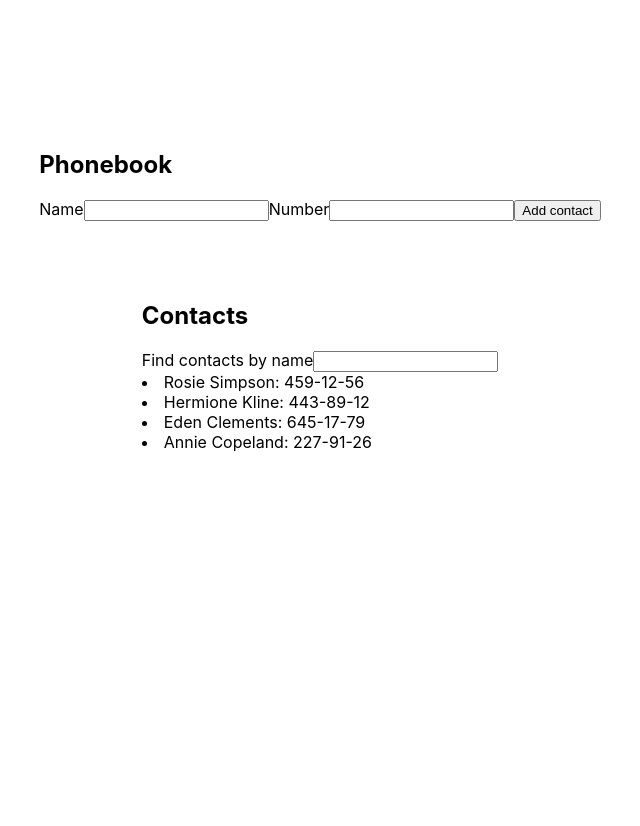
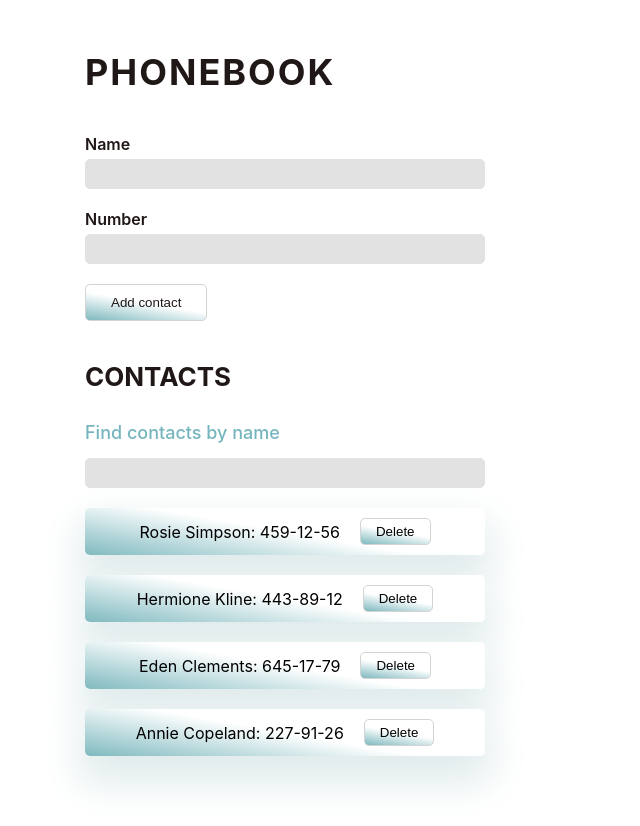
Before and after one commit to ChristinaFrantsova/goit-react-hw-08-phonebook, a React (Create React App) app: page / in a window 1280 px wide. Shown: the top 826 px of the page, without its empty margins (320-960 px from the left). Before the commit the page ends 800 px from the top, so only its background shows below. Built offline with nearby package versions, Linux system fonts and the light colour scheme.

Commit message:
Task-6, add PropTypes, styled

```diff
--- a/package.json
+++ b/package.json
@@ -12,6 +12,7 @@
     "react": "^18.1.0",
     "react-dom": "^18.1.0",
     "react-scripts": "5.0.1",
+    "styled-components": "^5.3.10",
     "web-vitals": "^2.1.3"
   },
   "scripts": {
--- a/src/components/App.jsx
+++ b/src/components/App.jsx
@@ -4,6 +4,7 @@ import { Component } from 'react';
 import ContactForm from './ContactForm/ContactForm';
 import ContactList from './ContactList/ContactList';
 import Filter from './Filter/Filter';
+import { Container, Title, Subtitle } from './App.styled';
 
 export class App extends Component {
   state = {
@@ -22,7 +23,7 @@ export class App extends Component {
     }));
   };
 
-  onFilterUpdate = event => {
+  filterUpdate = event => {
     this.setState({ filter: event.target.value });
   };
 
@@ -30,6 +31,12 @@ export class App extends Component {
     this.state.contacts.some(
       el => el.name.toLowerCase() === name.toLowerCase()
     );
+
+  deleteContact = id => {
+    this.setState(prevState => ({
+      contacts: prevState.contacts.filter(contact => contact.id !== id),
+    }));
+  };
 
   render() {
     // console.log(this.state.filter);
@@ -40,25 +47,22 @@ export class App extends Component {
     });
 
     return (
-      <div className="container">
-        <div>
-          <h2>Phonebook</h2>
+      <Container>
+        <Title>Phonebook</Title>
         <ContactForm
           contactAdd={this.contactAdd}
           checkedDublicateName={this.checkedDublicateName}
         />
-        </div>
-
-        <div>
-          <h2>Contacts</h2>
+        <Subtitle>Contacts</Subtitle>
         <Filter
-            htmlFor=""
-            value={this.state.filter}
-            onChange={this.onFilterUpdate}
+          filterValue={this.state.filter}
+          filterUpdate={this.filterUpdate}
         />
-          <ContactList contactAvailable={contactAvailable} />
-        </div>
-      </div>
+        <ContactList
+          contactAvailable={contactAvailable}
+          deleteContact={this.deleteContact}
+        />
+      </Container>
     );
   }
 }
--- /dev/null
+++ b/src/components/App.styled.jsx
@@ -0,0 +1,25 @@
+import styled from 'styled-components';
+
+export const Container = styled.div`
+  margin: 0 auto;
+  padding: 0px 15px 100px 15px;
+  width: 500px;
+`;
+
+export const Title = styled.h1`
+  font-size: 36px;
+  text-transform: uppercase;
+  font-weight: 800px;
+  letter-spacing: 2px;
+  color: #201717;
+  padding-top: 50px;
+  padding-bottom: 40px;
+`;
+
+export const Subtitle = styled.h2`
+  font-size: 26px;
+  text-transform: uppercase;
+  font-weight: 700px;
+  color: #201717;
+  margin-bottom: 30px;
+`;
--- a/src/components/ContactForm/ContactForm.jsx
+++ b/src/components/ContactForm/ContactForm.jsx
@@ -1,5 +1,6 @@
 import { Component } from 'react';
 import { nanoid } from 'nanoid';
+import { Form, Label, Input, Title, Button } from './ContactForm.styled';
 
 class ContactForm extends Component {
   state = {
@@ -37,10 +38,11 @@ class ContactForm extends Component {
 
   render() {
     return (
-      <form action="" onSubmit={this.onSubmitForm}>
-        <span>Name</span>
-        <label htmlFor={this.nameInputId}>
-          <input
+      <>
+        <Form action="" onSubmit={this.onSubmitForm}>
+          <Title>Name</Title>
+          <Label htmlFor={this.nameInputId}>
+            <Input
               type="text"
               name="name"
               pattern="^[a-zA-Zа-яА-Я]+(([' -][a-zA-Zа-яА-Я ])?[a-zA-Zа-яА-Я]*)*$"
@@ -50,10 +52,10 @@ class ContactForm extends Component {
               onChange={this.onHandleChange}
               id={this.nameInputId}
             />
-        </label>
-        <span>Number</span>
-        <label htmlFor={this.numberInputId}>
-          <input
+          </Label>
+          <Title>Number</Title>
+          <Label htmlFor={this.numberInputId}>
+            <Input
               type="tel"
               name="number"
               pattern="\+?\d{1,4}?[-.\s]?\(?\d{1,3}?\)?[-.\s]?\d{1,4}[-.\s]?\d{1,4}[-.\s]?\d{1,9}"
@@ -63,9 +65,10 @@ class ContactForm extends Component {
               onChange={this.onHandleChange}
               id={this.numberInputId}
             />
-        </label>
-        <button type="submit">Add contact</button>
-      </form>
+          </Label>
+          <Button type="submit">Add contact</Button>
+        </Form>
+      </>
     );
   }
 }
--- a/src/components/ContactForm/ContactForm.styled.jsx
+++ b/src/components/ContactForm/ContactForm.styled.jsx
@@ -0,0 +1,45 @@
+import styled from 'styled-components';
+
+export const Form = styled.form`
+  margin-bottom: 40px;
+`;
+
+export const Label = styled.label`
+  display: flex;
+  flex-direction: column;
+  margin-bottom: 20px;
+`;
+
+export const Input = styled.input`
+  background: #e2e2e2;
+  padding: 0 10px 0 10px;
+  outline: none;
+  border: 1px solid #e2e2e2;
+  border-radius: 5px;
+  height: 30px;
+  color: #201717;
+  width: 400px;
+  margin-top: 5px;
+  &:focus {
+    border-color: #76b5be;
+  }
+`;
+
+export const Title = styled.span`
+  font-weight: 600;
+  color: #201717;
+`;
+
+export const Button = styled.button`
+  outline: none;
+  border: 1px solid #d3d3d3;
+  border-radius: 5px;
+  padding: 10px 25px;
+  color: #201717;
+  transition: all 0.3s ease;
+  background: linear-gradient(10deg, rgb(126 185 191), rgb(255, 255, 255) 50%);
+  &:hover {
+    background: linear-gradient(45deg, #79bfc9, #274b54);
+    color: #79bfc9;
+  }
+`;
--- a/src/components/ContactList/ContactItem.jsx
+++ b/src/components/ContactList/ContactItem.jsx
@@ -1,11 +1,27 @@
 import PropTypes from 'prop-types';
+import { Item, Button, Div } from './Contacts.styled';
 
-const ContactItem = ({ id, name, number }) => {
+const ContactItem = ({ id, name, number, deleteContact }) => {
   return (
-    <li key={id}>
-      {name}: {number}
-    </li>
+    <Div>
+      <Item key={id}>
+        {name}: {number}
+        <Button onClick={() => deleteContact(id)} type="button" id={id}>
+          Delete
+        </Button>
+      </Item>
+      {/* <button onClick={deleteContact} type="button" id={id}>
+        Delete
+      </button> */}
+    </Div>
   );
 };
 
+ContactItem.propTypes = {
+  id: PropTypes.string.isRequired,
+  name: PropTypes.string.isRequired,
+  number: PropTypes.string.isRequired,
+  deleteContact: PropTypes.func.isRequired,
+};
+
 export default ContactItem;
--- a/src/components/ContactList/ContactList.jsx
+++ b/src/components/ContactList/ContactList.jsx
@@ -1,14 +1,27 @@
 import PropTypes from 'prop-types';
 import ContactItem from './ContactItem';
 
-const ContactList = ({ contactAvailable }) => {
+const ContactList = ({ contactAvailable, deleteContact }) => {
   return (
     <>
       {contactAvailable.map(({ id, name, number }) => {
-        return <ContactItem key={id} id={id} name={name} number={number} />;
+        return (
+          <ContactItem
+            deleteContact={deleteContact}
+            key={id}
+            id={id}
+            name={name}
+            number={number}
+          />
+        );
       })}
     </>
   );
 };
 
+ContactList.propTypes = {
+  contactAvailable: PropTypes.array.isRequired,
+  deleteContact: PropTypes.func.isRequired,
+};
+
 export default ContactList;
--- a/src/components/ContactList/Contacts.styled.jsx
+++ b/src/components/ContactList/Contacts.styled.jsx
@@ -0,0 +1,45 @@
+import styled from 'styled-components';
+
+export const Div = styled.div`
+  /* display: flex;
+  flex-direction: column;
+  align-items: center; */
+  margin: 20px 0px 0px 0px;
+`;
+
+export const Item = styled.li`
+  width: 400px;
+  display: flex;
+  justify-content: center;
+  gap: 20px;
+  padding: 10px 20px;
+  max-width: 100%;
+  display: flex;
+  flex-direction: row;
+  align-items: center;
+  justify-content: center;
+  text-align: center;
+  position: relative;
+  transition: transform linear 250ms;
+  background: linear-gradient(10deg, rgb(126 185 191), rgb(255, 255, 255) 50%);
+  box-shadow: rgb(223 234 235) 0rem 1.25rem 2.625rem 0.375rem;
+  border-radius: 5px;
+  &:hover {
+    transform: scale(1.1);
+  }
+`;
+
+export const Button = styled.button`
+  background: inherit;
+  outline: none;
+  border: 1px solid #d3d3d3;
+  border-radius: 5px;
+  padding: 5px 15px;
+  color: inherit;
+  transition: all 0.3s ease;
+  &:hover {
+    background: linear-gradient(45deg, #79bfc9, #274b54);
+    color: #79bfc9;
+    background-size: cover;
+  }
+`;
--- a/src/components/Filter/Filter.jsx
+++ b/src/components/Filter/Filter.jsx
@@ -1,12 +1,18 @@
 import PropTypes from 'prop-types';
+import { Label, Span, Input } from './Filter.styled';
 
-const Filter = ({ value, onChange }) => {
+const Filter = ({ filterValue, filterUpdate }) => {
   return (
-    <label htmlFor="">
-      <span>Find contacts by name</span>
-      <input value={value} onChange={onChange} type="text"></input>
-    </label>
+    <Label htmlFor="">
+      <Span>Find contacts by name</Span>
+      <Input value={filterValue} onChange={filterUpdate} type="text"></Input>
+    </Label>
   );
 };
 
+Filter.propTypes = {
+  filterValue: PropTypes.string,
+  filterUpdate: PropTypes.func,
+};
+
 export default Filter;
--- a/src/components/Filter/Filter.styled.jsx
+++ b/src/components/Filter/Filter.styled.jsx
@@ -0,0 +1,26 @@
+import styled from 'styled-components';
+
+export const Label = styled.label`
+  font-size: 18px;
+  font-weight: 500;
+  display: flex;
+  flex-direction: column;
+`;
+
+export const Span = styled.span`
+  color: #76b5be;
+`;
+
+export const Input = styled.input`
+  background: #e2e2e2;
+  margin-top: 15px;
+  padding: 0px 10px;
+  outline: none;
+  border: 1px solid #e2e2e2;
+  border-radius: 5px;
+  width: 400px;
+  height: 30px;
+  &:focus {
+    border-color: #76b5be;
+  }
+`;
--- a/src/index.css
+++ b/src/index.css
@@ -1,4 +1,8 @@
 @import-normalize; /* bring in normalize.css styles */
+
+* {
+  box-sizing: border-box;
+}
 
 body {
   margin: 0;
@@ -14,7 +18,7 @@ code {
     monospace;
 }
 
-/* h1,
+h1,
 h2,
 h3,
 h5,
@@ -36,14 +40,17 @@ img {
   max-width: 100%;
   height: auto;
 }
- */
 
-.container {
-  padding: 130px;
-  height: 100%;
-  display: flex;
-  flex-direction: column;
-  gap: 60px;
-  justify-content: center;
-  align-items: center;
+button {
+  margin: 0;
+  border: none;
+  background: transparent;
+  cursor: pointer;
 }
+
+:active,
+:hover,
+:focus {
+  outline: 0;
+  outline-offset: 0;
+}
```
Also changed, not shown: 1 other file (tests, documents, lock files or other folders). Lines whose indentation alone changed are shown as unchanged.
